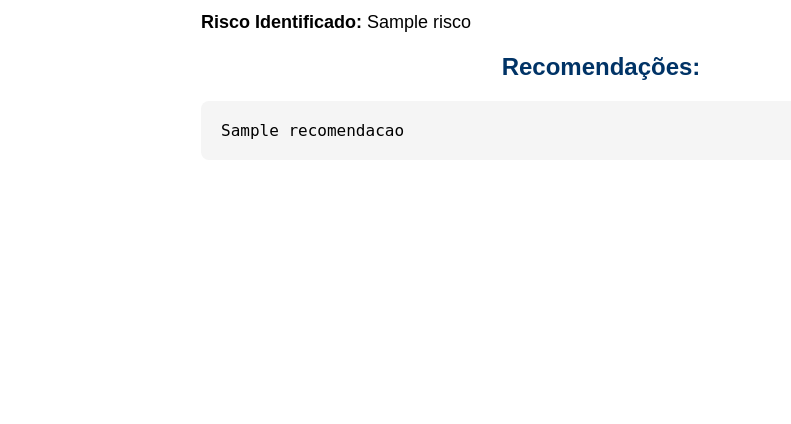
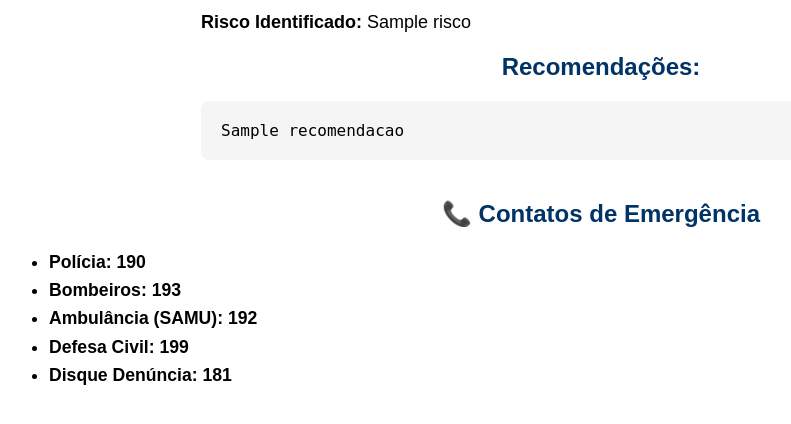
Before and after one commit to Pedro100682/sistema_especialista, a Flask app: template templates/resultado_pdf.html in a window 1280 px wide. Shown: the part 216-640 px from the top of the page, without its empty margins (39-830 px from the left). Run offline with Flask 3, Linux system fonts and the light colour scheme; the template is opened without the code that fills it: most values are stand-ins (such as "Sample title", 1, 10 or a date in 2020).

Commit message:
Atualiza numeros

```diff
--- a/templates/resultado_pdf.html
+++ b/templates/resultado_pdf.html
@@ -62,5 +62,18 @@
         <h2>Recomendações:</h2>
         <pre>{{ recomendacao }}</pre>
     </div>
+
+    <div class="emergencia" style="margin-top: 40px;">
+        <h2>📞 Contatos de Emergência</h2>
+        <ul style="font-size: 1.1em; line-height: 1.6;">
+            <li><strong>Polícia:</strong> <strong>190</strong></li>
+            <li><strong>Bombeiros:</strong> <strong>193</strong></li>
+            <li><strong>Ambulância (SAMU):</strong> <strong>192</strong></li>
+            <li><strong>Defesa Civil:</strong> <strong>199</strong></li>
+            <li><strong>Disque Denúncia:</strong> <strong>181</strong></li>
+        </ul>
+    </div>
+
+
 </body>
 </html>
```
